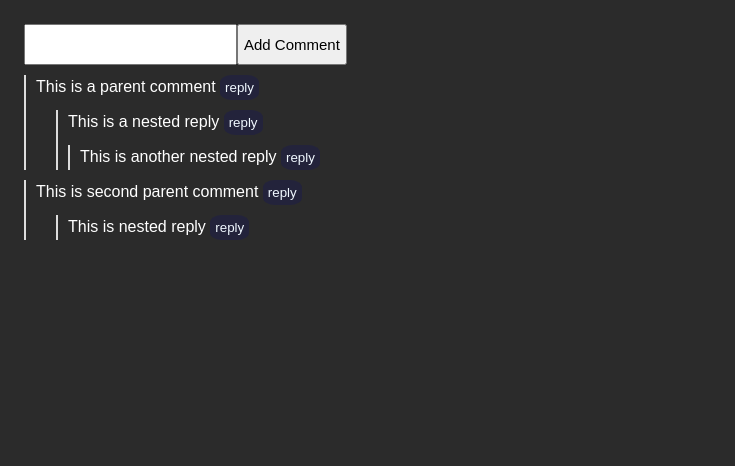
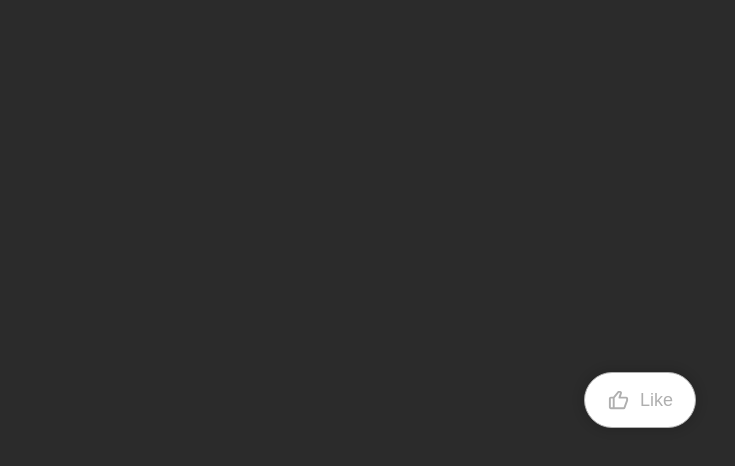
Before and after one commit to vishalkumar12323/react-practice-project, a React (Vite) app: page / in a window 1280 px wide. Shown: the top 466 px of the page, without its empty margins (0-735 px from the left). Built offline with nearby package versions, Linux system fonts and the light colour scheme.

Commit message:
add like button

```diff
--- a/src/app.jsx
+++ b/src/app.jsx
@@ -1,5 +1,6 @@
-import { CommentLayout } from "./components/Comment";
+import { LikeButton } from "./components/LikeButton";
 
 export const App = () => {
-  return <CommentLayout />;
+
+  return <LikeButton/>
 };
--- a/src/components/LikeButton.jsx
+++ b/src/components/LikeButton.jsx
@@ -1,18 +1,58 @@
 import { BiLike } from "react-icons/bi";
-import { useState } from "react";
+import { useState, useEffect } from "react";
 import "../styles/like-button.css";
 
-export const LikeButton = ({ color = "red", borderColor = "red" }) => {
+export const LikeButton = () => {
   const [isLiked, setIsLiked] = useState(false);
+  const [isLoading, setIsLoading] = useState(false);
+  const [error, setError] = useState(null);
+
+  async function handleLikeUnLike() {
+    setIsLoading(true);
+    setError(null);
+    try{
+      const res = await fetch('https://www.greatfrontend.com/api/questions/like-button',
+       {
+        method: "POST",
+        headers:{
+              'Content-Type': 'application/json'
+            },
+        body: JSON.stringify({action: isLiked ? 'unlike' : 'like'})});
+
+        if(res.ok) {
+          setIsLiked(true);
+        }else {
+          const err = await res.json();
+          setError(err.message);
+          setIsLiked(false);
+        }
+    }finally {
+      setIsLoading(false);
+    }
+  }
   return (
     <div className="button_container">
       <button
-        className="button"
-        style={isLiked ? { color, borderColor } : null}
-        onClick={() => setIsLiked(!isLiked)}>
+        className={`button ${isLiked ? 'liked': 'unliked'}`} onClick={handleLikeUnLike}
+        disabled={isLoading}
+        >
         {" "}
-        <BiLike size={23} className={isLiked ? "icon" : ""} /> Like
+        {
+          !isLoading ? (
+            <>
+              <BiLike size={23} className={isLiked ? "icon" : ""} /> Like
+            </>
+          ) : (
+            <>
+              <span>Loading...</span>
+            </>
+          )
+        }
       </button>
+
+      {
+        error && <span>{error}</span>
+      }
     </div>
   );
 };
--- a/src/styles/like-button.css
+++ b/src/styles/like-button.css
@@ -2,6 +2,11 @@
   margin: 0;
   padding: 0;
   box-sizing: border-box;
+}
+
+:root{
+  --default-color: #afafaf;
+  --active-color: red;
 }
 
 .button_container {
@@ -9,12 +14,15 @@
   display: flex;
   justify-content: center;
   align-items: center;
+  gap: 10px;
+  flex-direction: column;
 }
 .button {
-  background-color: #f6f6f6;
-  border: 0.5px solid #afafaf;
+  background-color: #fff;
+  border: 0.5px solid var(--default-color);
   color: #000000;
-  padding: 15px 32px;
+  width: 7rem;
+  height: 3.5rem;
   text-align: center;
   text-decoration: none;
   border-radius: 50px;
@@ -29,10 +37,15 @@
   box-shadow: 0px 0px 10px 4px rgba(0, 0, 0, 0.1);
 }
 
-.button:hover {
-  background-color: #f3f3f3;
+.liked {
+  background-color: var(--active-color);
+  color: #fff;
 }
 
+.unliked {
+  background-color: #fff;
+  color: #afafaf;
+}
 .icon {
   transition: all 0.3s ease;
   animation: bounce-like-icon 0.5s ease;
```
